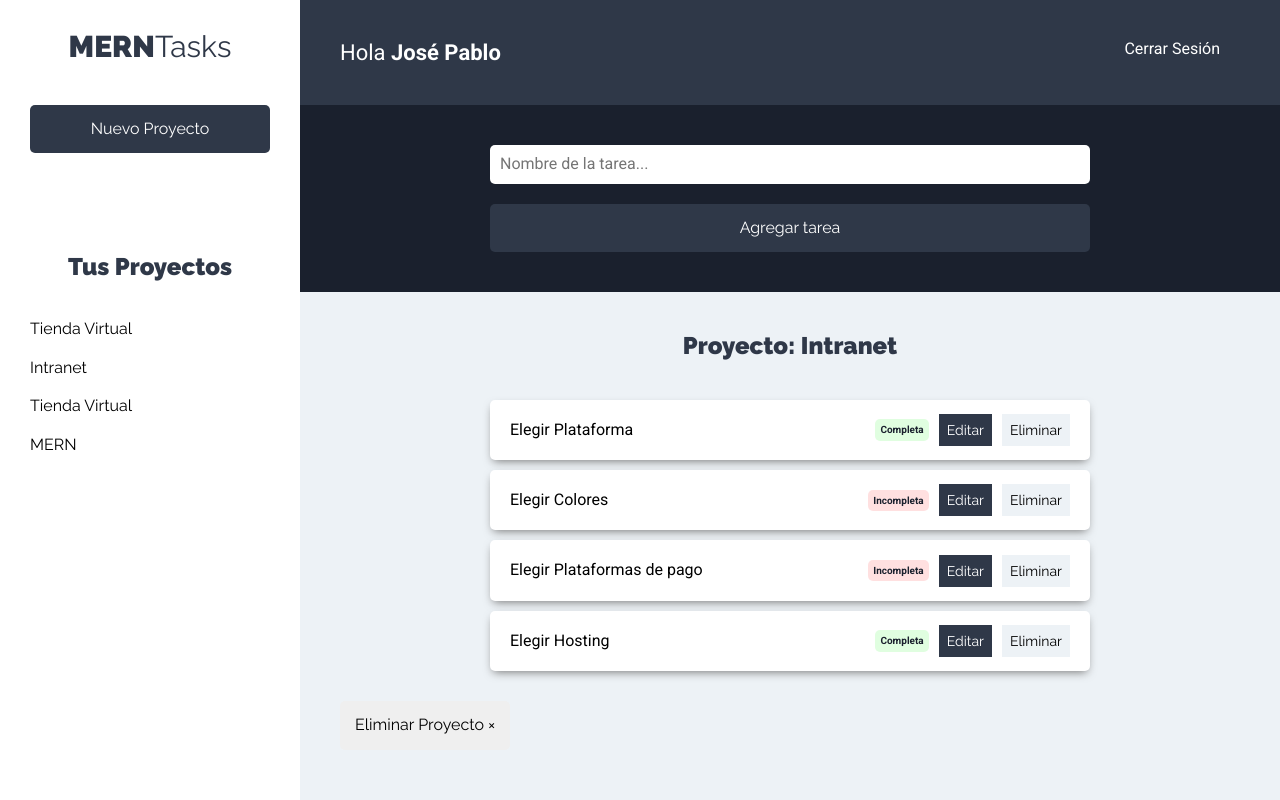
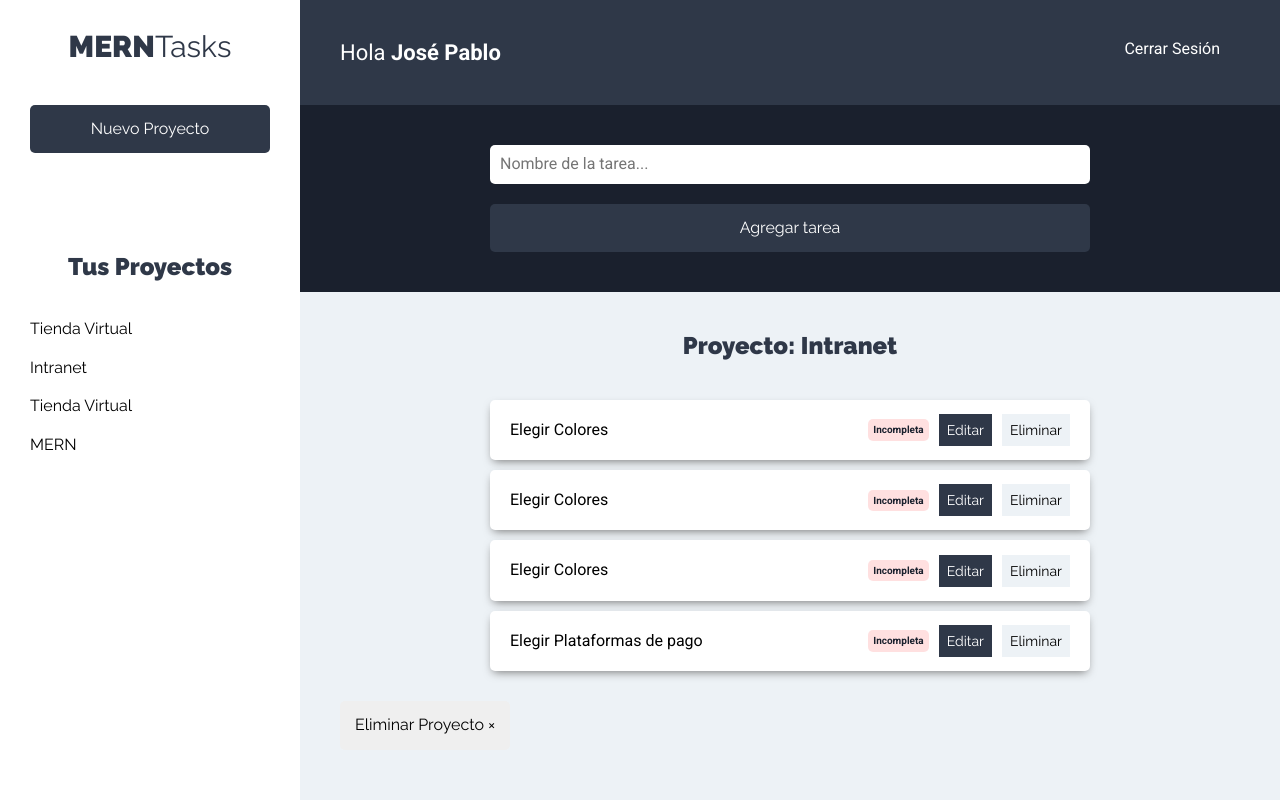
Before and after one commit to erniker/MERNTasks, a React (Create React App) app: page /projects in a window 1280 px wide. Both pictures are taken after a click on the button "Intranet". Built offline with nearby package versions, Linux system fonts and the light colour scheme.

Commit message:
Prepare context for tasks and create function to get task from an given project

```diff
--- a/src/App.js
+++ b/src/App.js
@@ -3,11 +3,14 @@
 import Login from "./components/auth/Login";
 import SingUp from "./components/auth/SingUp";
 import Projects from "./components/projects/Projects";
+
 import ProjectState from "./context/projects/projectState";
+import TasktState from "./context/tasks/taskState";
 
 function App() {
   return (
     <ProjectState>
+      <TasktState>
         <Router>
           <Switch>
             <Route exact path="/" component={Login} />
@@ -15,6 +18,7 @@
             <Route exact path="/projects" component={Projects} />
           </Switch>
         </Router>
+      </TasktState>
     </ProjectState>
   );
 }
--- a/src/components/projects/Project.js
+++ b/src/components/projects/Project.js
@@ -1,17 +1,28 @@
 import React, { useContext } from "react";
 import projectContext from "../../context/projects/projectContext";
+import taskContext from "../../context/tasks/taskContext";
 
 const Proyect = ({ project }) => {
   // Get projects state
   const projectsContext = useContext(projectContext);
   const { getActualProject } = projectsContext;
 
+  // Get function fron Task Context
+  const tasksContext = useContext(taskContext);
+  const { getTasks } = tasksContext;
+
+  // Select an specific project and its task
+  const selectProject = (projectId) => {
+    getActualProject(projectId);
+    getTasks(projectId);
+  };
+
   return (
     <li>
       <button
         className="btn btn-blank"
         type="button"
-        onClick={() => getActualProject(project.id)}
+        onClick={() => selectProject(project.id)}
       >
         {project.name}
       </button>
--- a/src/components/tasks/TaskList.js
+++ b/src/components/tasks/TaskList.js
@@ -1,24 +1,22 @@
 import React, { useContext } from "react";
 import Task from "./Task";
 import projectContext from "../../context/projects/projectContext";
+import taskContext from "../../context/tasks/taskContext";
 
 const TaskList = () => {
   // Get Project from initial state
   const projectsContext = useContext(projectContext);
   const { actualProject, deleteProject } = projectsContext;
 
+  // Get task from an specific project fron Task Context
+  const tasksContext = useContext(taskContext);
+  const { tasksProject } = tasksContext;
+
   // If there is not selected project
   if (!actualProject) return <h2>Selecciona un Proyecto</h2>;
 
   // Array destructuring to extract actual project
   const [posActualProject] = actualProject;
-
-  const projectTasks = [
-    { name: "Elegir Plataforma", state: true },
-    { name: "Elegir Colores", state: false },
-    { name: "Elegir Plataformas de pago", state: false },
-    { name: "Elegir Hosting", state: true },
-  ];
 
   // Delete Project
   const onClickDeleteProject = () => {
@@ -29,12 +27,12 @@
     <>
       <h2>Proyecto: {posActualProject.name}</h2>
       <ul className="listado-tareas">
-        {projectTasks.length === 0 ? (
+        {tasksProject.length === 0 ? (
           <li className="tarea">
             <p>No hay tareas</p>
           </li>
         ) : (
-          projectTasks.map((task) => <Task task={task} />)
+          tasksProject.map((task) => <Task task={task} />)
         )}
       </ul>
       <button
--- /dev/null
+++ b/src/context/tasks/taskContext.js
@@ -0,0 +1,5 @@
+import { createContext } from "react";
+
+const taskContext = createContext();
+
+export default taskContext;
--- /dev/null
+++ b/src/context/tasks/taskReducer.js
@@ -0,0 +1,16 @@
+/* eslint-disable import/no-anonymous-default-export */
+import { TASKS_PROJECT } from "../../types";
+
+export default (state, action) => {
+  switch (action.type) {
+    case TASKS_PROJECT:
+      return {
+        ...state,
+        tasksProject: state.tasks.filter(
+          (task) => task.projectId === action.payload
+        ),
+      };
+    default:
+      return state;
+  }
+};
--- /dev/null
+++ b/src/context/tasks/taskState.js
@@ -0,0 +1,52 @@
+import React, { useReducer } from "react";
+import taskContext from "./taskContext";
+import TaskReducer from "./taskReducer";
+import { TASKS_PROJECT } from "../../types";
+
+const TaskState = (props) => {
+  // define initial state
+  const initialState = {
+    tasks: [
+      { name: "Elegir Plataforma", state: true, projectId: 1 },
+      { name: "Elegir Colores", state: false, projectId: 2 },
+      { name: "Elegir Plataformas de pago", state: false, projectId: 3 },
+      { name: "Elegir Hosting", state: true, projectId: 4 },
+      { name: "Elegir Plataforma", state: true, projectId: 1 },
+      { name: "Elegir Colores", state: false, projectId: 2 },
+      { name: "Elegir Plataformas de pago", state: false, projectId: 3 },
+      { name: "Elegir Plataforma", state: true, projectId: 4 },
+      { name: "Elegir Colores", state: false, projectId: 2 },
+      { name: "Elegir Plataformas de pago", state: false, projectId: 2 },
+      { name: "Elegir Plataforma", state: true, projectId: 3 },
+      { name: "Elegir Colores", state: false, projectId: 4 },
+      { name: "Elegir Plataformas de pago", state: false, projectId: 3 },
+    ],
+    tasksProject: null,
+  };
+
+  // Create dispatch and State
+  const [state, dispatch] = useReducer(TaskReducer, initialState);
+
+  // Functions
+  // Get task of a specific projct
+  const getTasks = (projectId) => {
+    dispatch({
+      type: TASKS_PROJECT,
+      payload: projectId,
+    });
+  };
+
+  return (
+    <taskContext.Provider
+      value={{
+        tasks: state.tasks,
+        tasksProject: state.tasksProject,
+        getTasks,
+      }}
+    >
+      {props.children}
+    </taskContext.Provider>
+  );
+};
+
+export default TaskState;
--- a/src/types/index.js
+++ b/src/types/index.js
@@ -4,3 +4,6 @@
 export const VALDATE_FORM = "VALDATE_FORM";
 export const ACTUAL_PROJECT = "ACTUAL_PROJECT";
 export const DELETE_PROJECT = "DELETE_PROJECT";
+
+//Task
+export const TASKS_PROJECT = "TASKS_PROJECT";
```
Also changed, not shown: 1 other file (tests, documents, lock files or other folders). Lines whose indentation alone changed are shown as unchanged.
